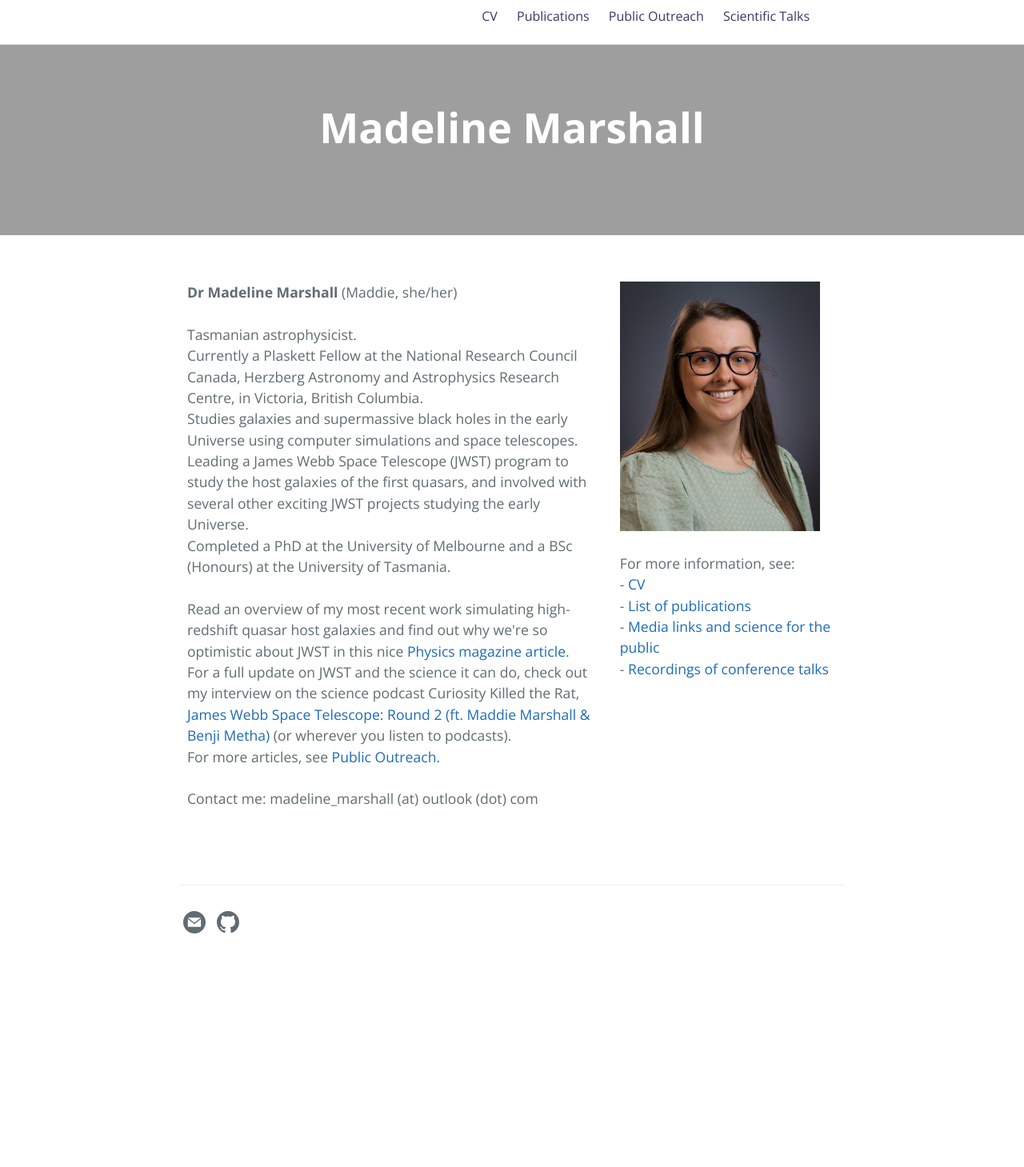
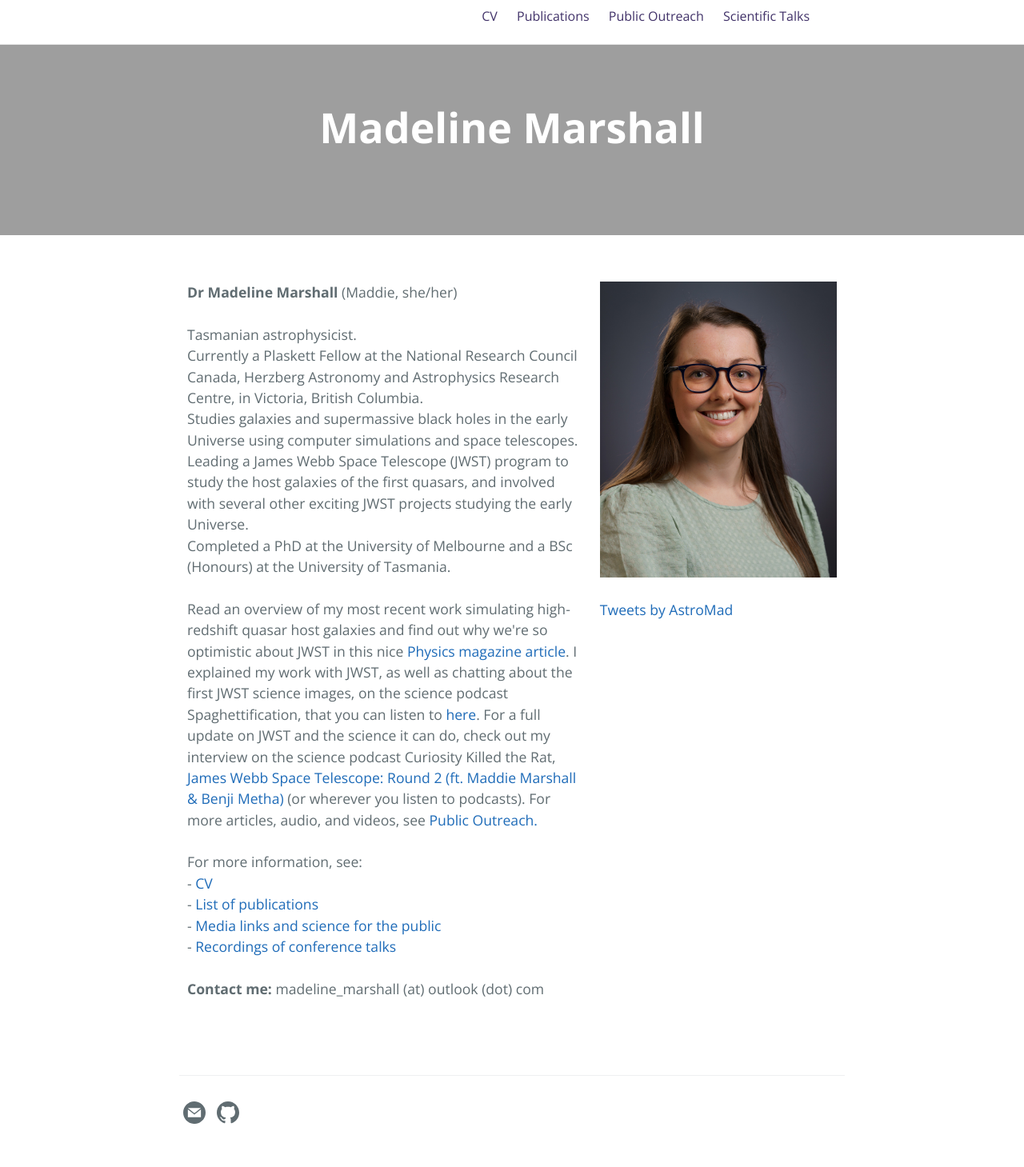
Before and after one commit to madelinemarshall/madelinemarshall.github.io, a Jekyll site: the page built from index.md, in a window 1280 px wide. Shown: the whole page at 80% size. Built offline with Jekyll 4.4.1, drawn with Linux system fonts in a browser that asks for light colours; comment, search, counter and statistics services are not loaded; before the commit the page ends 1221 px from its top, so only the background shows below that.

Commit message:
Added Twitter feed, and JWST first image interview links

```diff
--- a/_config.yml
+++ b/_config.yml
@@ -1,4 +1,4 @@
 author: Madeline Marshall
 theme:
 title: Madeline Marshall
-contact_page.url: madelinem1@student.unimelb.edu.au
+contact_page.url: madeline_marshall@outlook.com
--- a/_layouts/default.html
+++ b/_layouts/default.html
@@ -118,7 +118,6 @@
                 </span>
                 {% endif %}
 
-
             </footer>
         </section>
 
--- a/index.md
+++ b/index.md
@@ -23,11 +23,11 @@ tagline:
   padding: 10px;
 }
 .left {
-  width: 65%;
+  width: 62%;
 }
 
 .right {
-  width: 35%;
+  width: 38%;
 }
 
 /* Clear floats after the columns */
@@ -59,19 +59,11 @@ tagline:
     Completed a PhD at the University of Melbourne and a BSc (Honours) at the University of Tasmania. <br>
 
     <br>
-    Read an overview of my most recent work simulating high-redshift quasar host galaxies and find out why we're so optimistic about JWST in this nice <a href="https://physics.aps.org/articles/v15/24">Physics magazine article</a>.<br>
+    Read an overview of my most recent work simulating high-redshift quasar host galaxies and find out why we're so optimistic about JWST in this nice <a href="https://physics.aps.org/articles/v15/24">Physics magazine article</a>.
+    I explained my work with JWST, as well as chatting about the first JWST science images, on the science podcast Spaghettification, that you can listen to <a href="https://open.spotify.com/episode/47AxjutjJLLFTrJ61AmMBX?si=3e0617e3a8604567">here</a>.
     For a full update on JWST and the science it can do, check out my interview on the science podcast Curiosity Killed the Rat,
-    <a href="https://curiosityrat.podbean.com/e/james-webb-space-telescope-round-2-ft-maddie-marshall-benji-metha/">James Webb Space Telescope: Round 2 (ft. Maddie Marshall & Benji Metha)</a> (or wherever you listen to podcasts). <br>
-    For more articles, see <a href="{{ '/outreach.html' | absolute_url }}">Public Outreach.</a><br>
-    <br>
-
-    Contact me: madeline_marshall (at) outlook (dot) com<br>
-    <br>
-
-  </div>
-  <div class="column right">
-    <p><img src='../../HeadShot.jpg' border="0" width="250" style="padding:0px; display: block; line-height: 0px; font-size: 0px; border:0px;" align="top">
-
+    <a href="https://open.spotify.com/episode/5Ose43slYAtAeFlWiEW4Iy?si=6fd12bd6343d464a">James Webb Space Telescope: Round 2 (ft. Maddie Marshall & Benji Metha)</a> (or wherever you listen to podcasts).
+    For more articles, audio, and videos, see <a href="{{ '/outreach.html' | absolute_url }}">Public Outreach.</a><br>
     <br>
 
     For more information, see:<br>
@@ -79,6 +71,20 @@ tagline:
     - <a href="{{ '/publications.html' | absolute_url }}">List of publications</a><br>
     - <a href="{{ '/outreach.html' | absolute_url }}">Media links and science for the public</a><br>
     - <a href="{{ '/talks.html' | absolute_url }}">Recordings of conference talks</a><br>
+    <br>
+
+    <b>Contact me:</b> madeline_marshall (at) outlook (dot) com<br>
+    <br>
+
+  </div>
+  <div class="column right">
+    <p><img src='../../HeadShot.jpg' border="0" width="300" style="padding:0px; display: block; line-height: 0px; font-size: 0px; border:0px;" align="top">
+
+    <br>
+
+
+
+    <a class="twitter-timeline" data-width="400" data-height="600" data-theme="light" href="https://twitter.com/AstroMad?ref_src=twsrc%5Etfw">Tweets by AstroMad</a> <script async src="https://platform.twitter.com/widgets.js" charset="utf-8"></script>
 </p>
   </div>
 </div>
```
Also changed, not shown: outreach.md (+20 -7 lines).
